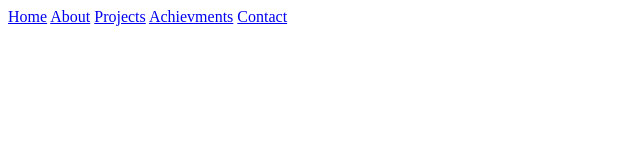
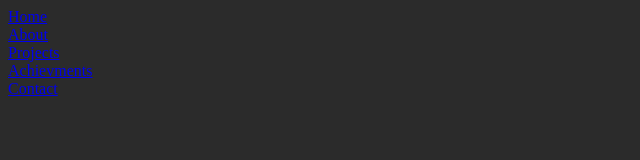
Before and after one commit to Nithinbharathi93/portfolio, a plain HTML site: page index.html in a window 1280 px wide. Shown: the whole page, without its empty margins (0-640 px from the left). Drawn offline with Linux system fonts and the light colour scheme.

Commit message:
Update index.html

```diff
--- a/index.html
+++ b/index.html
@@ -4,7 +4,7 @@
 	<meta charset="utf-8">
 	<meta name="viewport" content="width=device-width, initial-scale=1">
 	<title>Nithinbharathi Pritfolio</title>
-	<style rel="stylesheet" href="portfolio_styl.css"></style>
+	<link rel="stylesheet" href="portfolio_styl.css"></style>
 </head>
 <body>
 	<div id="Menu_bar">
```
